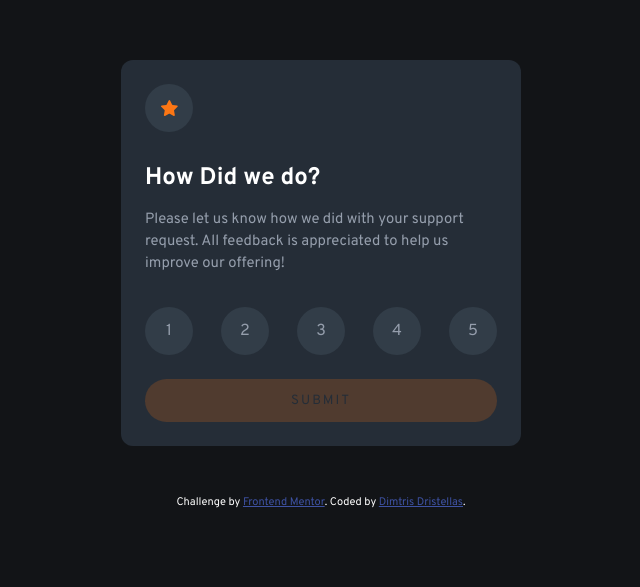
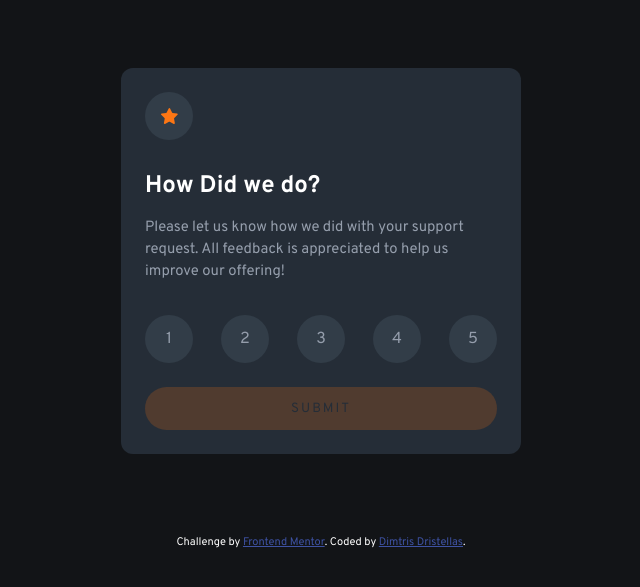
Before and after one commit to dimitrisdr/interactive-rating-component, a plain HTML site: page index.html in a window 1280 px wide. Shown: the part 107-694 px from the top of the page, without its empty margins (319-959 px from the left). Drawn offline with Linux system fonts and the light colour scheme.

Commit message:
reupdate height

```diff
--- a/style.css
+++ b/style.css
@@ -40,11 +40,11 @@ svg {
 body {
     display: grid;
     place-content: center;
-    height: calc(100vh - 5rem);
+    min-height: 100vh;
     background-color: var(--Very-Dark-Blue);
     color: var(--White);
     line-height: 1.5;
-    margin-block: 2rem;
+
     gap: 3rem;
 }
 
@@ -52,6 +52,7 @@ body {
     display: grid;
     gap: 1rem;
     max-width: 400px;
+    margin-block: 2rem;
     position: relative;
     /* overflow: hidden; */
 }
```
